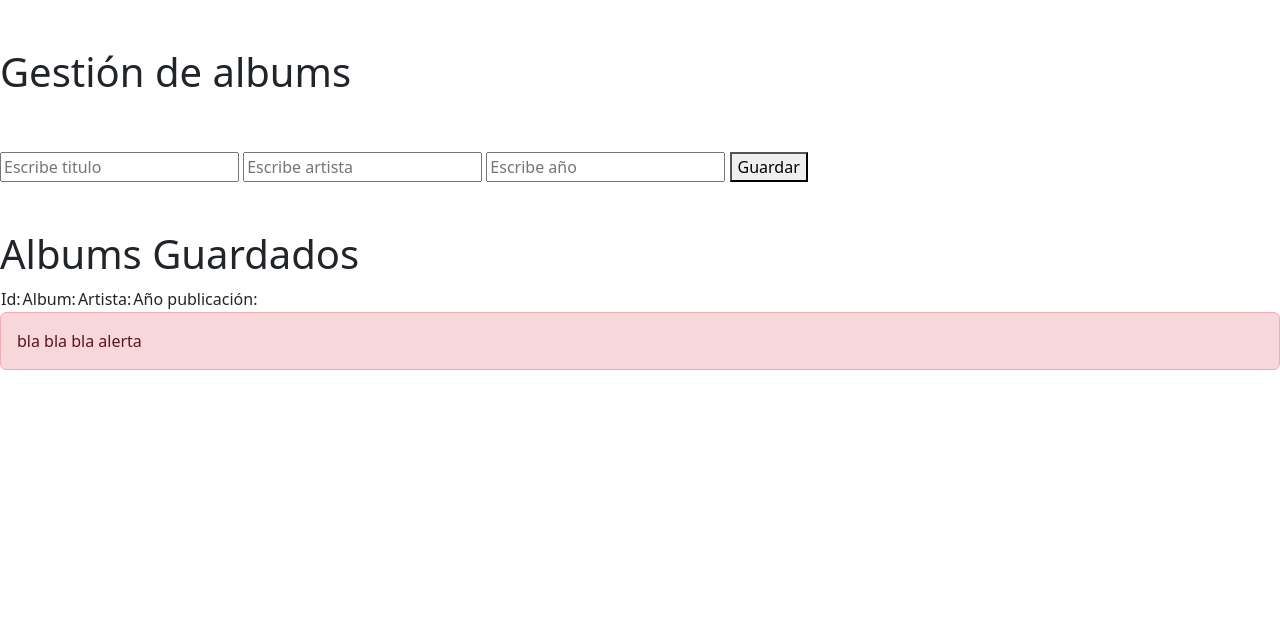
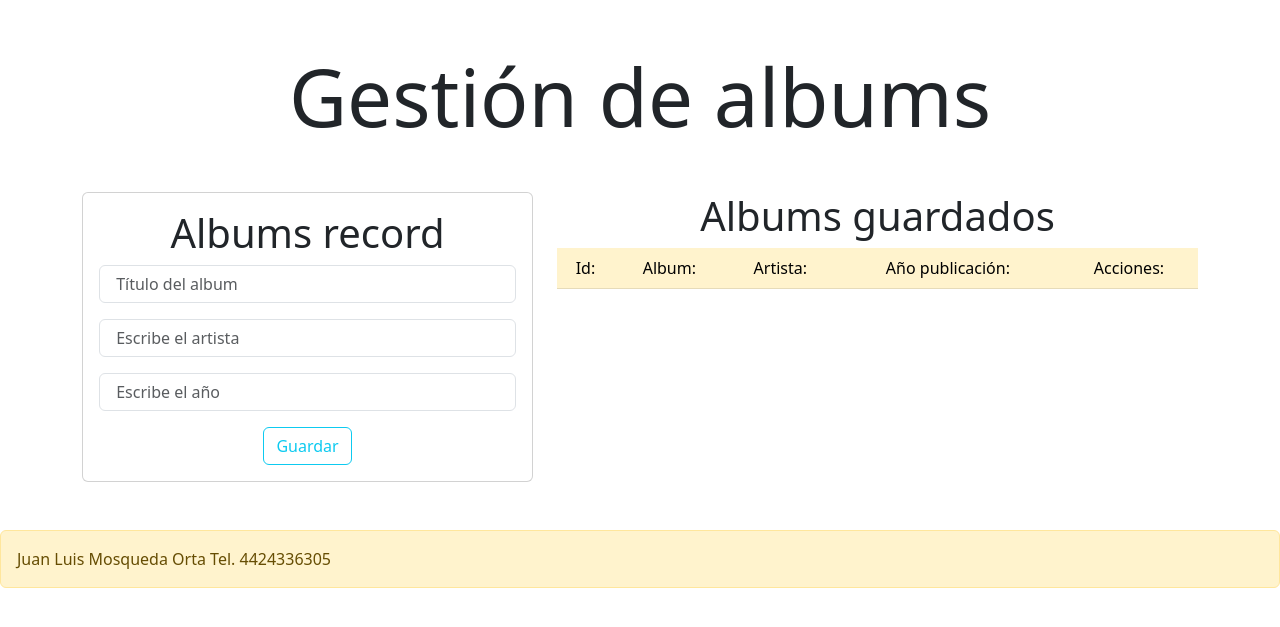
Before and after one commit to ls-shiroyasha/MA_POAO, a Flask app: page / in a window 1280 px wide. Shown: the part 56-683 px from the top of the page. Run offline with Flask 3, Linux system fonts and the light colour scheme; data that the repository does not hold is empty; some libraries are stand-ins or nearby versions.

Commit message:
Modificación plantilla e index

```diff
--- a/P5FlaskIntro/templates/index.html
+++ b/P5FlaskIntro/templates/index.html
@@ -1,50 +1,79 @@
-{% extends 'plantilla.html'%}
-    {%block body%}
-    <br>
-    <br>
-    <h1>Gestión de albums</h1>
-    <br>
+{% extends 'plantilla.html' %}
+{% block body %}
 
+    <div class="mt-5 mb-5">
+        <h1 class="display-1 text-center">Gestión de albums</h1>
+    </div>
+        <div class="flashed-messages">
+            <!-- Código de Jinja, desde una lista mensajes -->
             {% with mensajes = get_flashed_messages() %}
-        {% if mensajes%}
-            {% for msj in mensajes %}
-                <h3> {{ msj }} </h3>
-            {% endfor %}
+            <!-- Boolean, solo queremos saber si hay mensajes -->
+                {% if mensajes %}
+                    {%for msj in mensajes%}
+                    <!-- ECO, muy similar a como se usa blade -->
+                        <h3>{{msj}}</h3>
+                    {%endfor%}
                 {% endif %}
             {% endwith %}
+        </div>
 
-    <br>
+    <div class="container text-center">
+        <div class="row">
+            <div class="col-md-5">
+                <div class="card card-body mb-5"> <!-- mb-5 "margin bottom de 5 espacios" -->
+                    <h1>Albums record</h1>
                     <form action="/guardar" method="POST">
-        <input type="text" name="txtTitulo" placeholder="Escribe titulo">
-        <input type="text" name="txtArtista" placeholder="Escribe artista">
-        <input type="number" name="txtAnio" placeholder="Escribe año">
-        <button type="submit">Guardar</button>
+
+                        <div class="mb-3">
+                            <input type="text" class="form-control" name="txtTitulo" placeholder=" Título del album" required>
+                        </div>
+                        <div class="mb-3">
+                            <input type="text" class="form-control" name="txtArtista" placeholder=" Escribe el artista" required>
+                        </div>
+                        <div class="mb-3">
+                            <input type="number" class="form-control" name="txtAnio" placeholder=" Escribe el año" required>
+                        </div>
+
+
+                        <!-- Para evitar que no tenga funcionalidad, agregamos el tipo de botón = submit -->
+                        <button type="submit" class="btn btn-outline-info">Guardar</button>
                     </form>
-    <br>
-    <br>
-    <h1>Albums Guardados</h1>
-    <table>
+                </div>
+            </div>
+            <div class="col-md-7">
+                <h1>Albums guardados</h1>
+                <table class="table table-warning">
                     <thead>
-            <tr><!--Fila-->
-                <td>Id: </td><!--Columna-->
-                <td>Album: </td><!--Columna-->
-                <td>Artista: </td><!--Columna-->
-                <td>Año publicación: </td><!--Columna-->
+                        <tr> <!-- para filas -->
+                            <td> Id: </td> <!-- para columnas -->
+                            <td> Album: </td>
+                            <td> Artista: </td>
+                            <td> Año publicación: </td>
+                            <td> Acciones: </td>
                         </tr>
                     </thead>
                     <tbody>
-            {% for alb in listAlbums%}
+                        {%for album in albumesRecords%}
                             <tr>
-                <td>{{ alb.0 }}</td>
-                <td>{{ alb.1 }}</td>
-                <td>{{ alb.2 }}</td>
-                <td>{{ alb.3 }}</td>
+                                <td>{{album.0}}</td>
+                                <td>{{album.1}}</td>
+                                <td>{{album.2}}</td>
+                                <td>{{album.3}}</td>
                                 <td>
-                    <a href=/editar/{{alb.0}}>Editar </a>
-                    <a href=/eliminar/{{alb.0}}>Borrar </a><!---->
+
+                                    <!--En lugar de "borrar", ponemos <i class="bi bi-trash3"></i> -->
+                                    <a href=/editar/{{album.0}} class="btn btn-warning"> <i class="bi bi-pencil-square"></i> </a>
+
+                                <!-- <button class="Bottones button"> -->
+                                    <a href=/delete/{{album.0}} class="btn btn-danger"> <i class="bi bi-trash3"></i> </a>
+                                <!-- </button> -->
                                 </td>
                             </tr>
-            {% endfor %}
+                        {%endfor%}
                     </tbody>
                 </table>
-{%endblock%}
+            </div>  <!--Éste cierra col-md-7-->
+        </div>  <!--Éste cierra row-->
+        <!-- ve a la ruta y ¿Por donde se va a enviar? por el método POST, se define -->
+        </div>  <!--Éste cierra container-->
+    {% endblock %}
--- a/P5FlaskIntro/templates/plantilla.html
+++ b/P5FlaskIntro/templates/plantilla.html
@@ -1,12 +1,15 @@
 <!DOCTYPE html>
-<html lang="es">
+<html>
 <head>
     <meta charset="UTF-8">
+    <meta name="viewport" content="width=device-width, initial-scale=1.0">
+
     <link href="https://cdn.jsdelivr.net/npm/bootstrap@5.3.0/dist/css/bootstrap.min.css" rel="stylesheet" integrity="sha384-9ndCyUaIbzAi2FUVXJi0CjmCapSmO7SnpJef0486qhLnuZ2cdeRhO02iuK6FUUVM" crossorigin="anonymous">
-    <meta name="viewport" content="width=device-width, initial-scale=1.0">
+
     <title>Soy la plantilla</title>
 </head>
 <body>
+
     <nav class="navbar navbar-expand-lg bg-body-tertiary">
         <div class="container-fluid">
           <a class="navbar-brand" href="#">Navbar</a>
@@ -38,12 +41,15 @@
           </div>
         </div>
       </nav>
+
     {% block body %}
 
     {% endblock %}
-    <div class="alert alert-danger" role="alert">
-        bla bla bla alerta
-      </div>
+    <div class="alert alert-warning" role="alert">
+        Juan Luis Mosqueda Orta Tel. 4424336305
+    </div>
+
     <script src="https://cdn.jsdelivr.net/npm/bootstrap@5.3.0/dist/js/bootstrap.bundle.min.js" integrity="sha384-geWF76RCwLtnZ8qwWowPQNguL3RmwHVBC9FhGdlKrxdiJJigb/j/68SIy3Te4Bkz" crossorigin="anonymous"></script>
-</body>
+    <link rel="stylesheet" href="https://cdn.jsdelivr.net/npm/bootstrap-icons@1.10.5/font/bootstrap-icons.css">
+  </body>
 </html>
```
Lines whose indentation alone changed are shown as unchanged.
